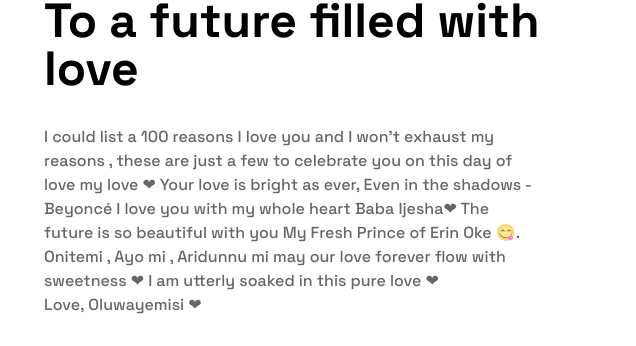
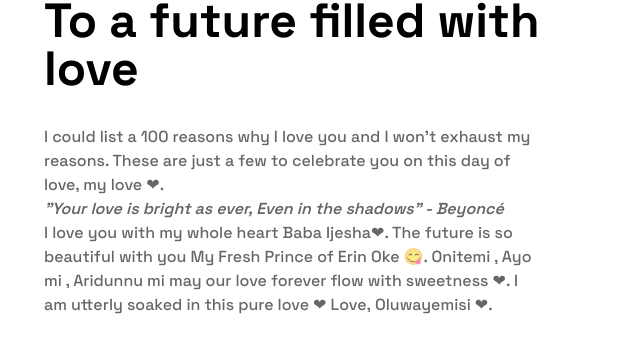
Before and after one commit to jesutobi-world/Valentine, a website: page src/index.html in a window 1280 px wide. Shown: the part 3628-3974 px from the top of the page, 644-1280 px from the left. Drawn offline with nearby package versions, Linux system fonts and the light colour scheme.

Commit message:
text edit

```diff
--- a/src/index.html
+++ b/src/index.html
@@ -146,12 +146,12 @@
             </video>
             <div class="lg:pl-12 flex flex-col gap-8">
                 <h1 class="text-4xl lg:text-5xl font-bold ">To a future filled with love</h1>
-                <p class="text-md opacity-60 font-medium">I could list a 100 reasons I love you and I won’t exhaust my reasons , these are just a few to celebrate you on this day of love my love ❤
-                    Your love is bright as ever, Even in the shadows
-                    - Beyoncé
-                    I love you with my whole heart Baba Ijesha❤
-                    The future is so beautiful with you My Fresh Prince of Erin Oke 😋. Onitemi , Ayo mi , Aridunnu mi may our love forever flow with sweetness ❤ I am utterly soaked in this pure love ❤
-                    Love, Oluwayemisi ❤</p>
+                <p class="text-md opacity-60 font-medium">I could list a 100 reasons why I love you and I won’t exhaust my reasons. These are just a few to celebrate you on this day of love, my love ❤.<br>
+                    <span class="font-semibold italic ">"Your love is bright as ever, Even in the shadows"
+                        - Beyoncé </span><br>
+                    I love you with my whole heart Baba Ijesha❤.
+                    The future is so beautiful with you My Fresh Prince of Erin Oke 😋. Onitemi , Ayo mi , Aridunnu mi may our love forever flow with sweetness ❤. I am utterly soaked in this pure love ❤
+                    Love, Oluwayemisi ❤.</p>
                 <p class="text-xl lg:text-2xl font-semibold lg:text-right italic">-- Lana</p>
             </div>
         </section>
```
